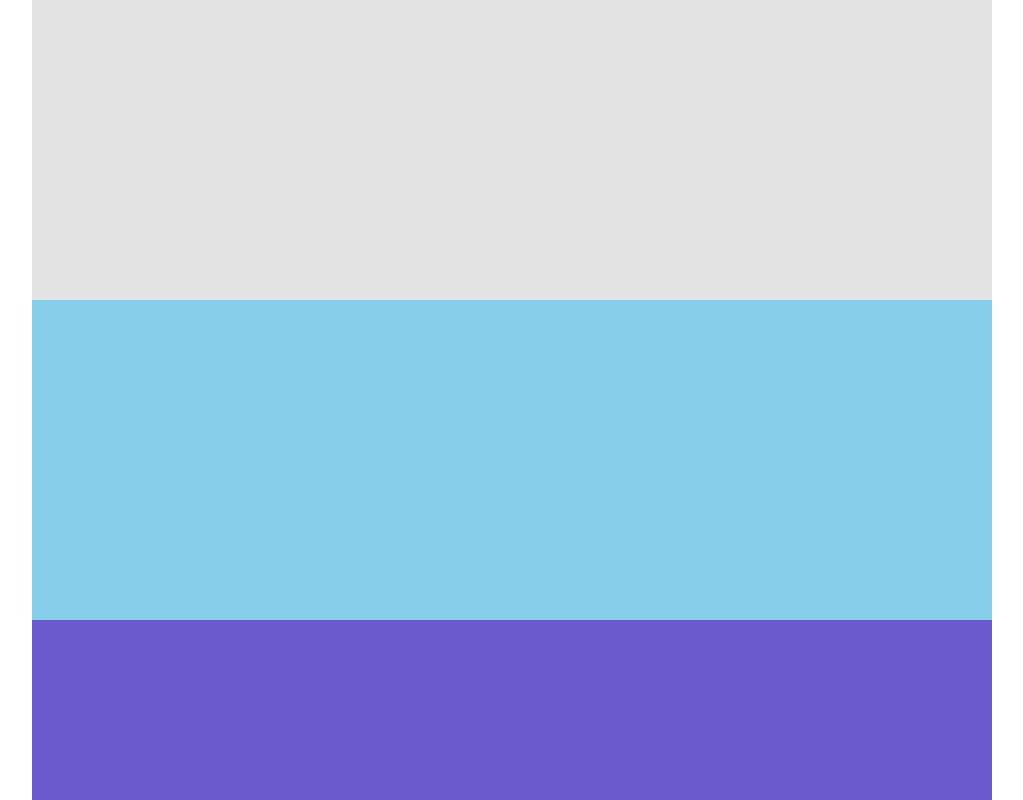
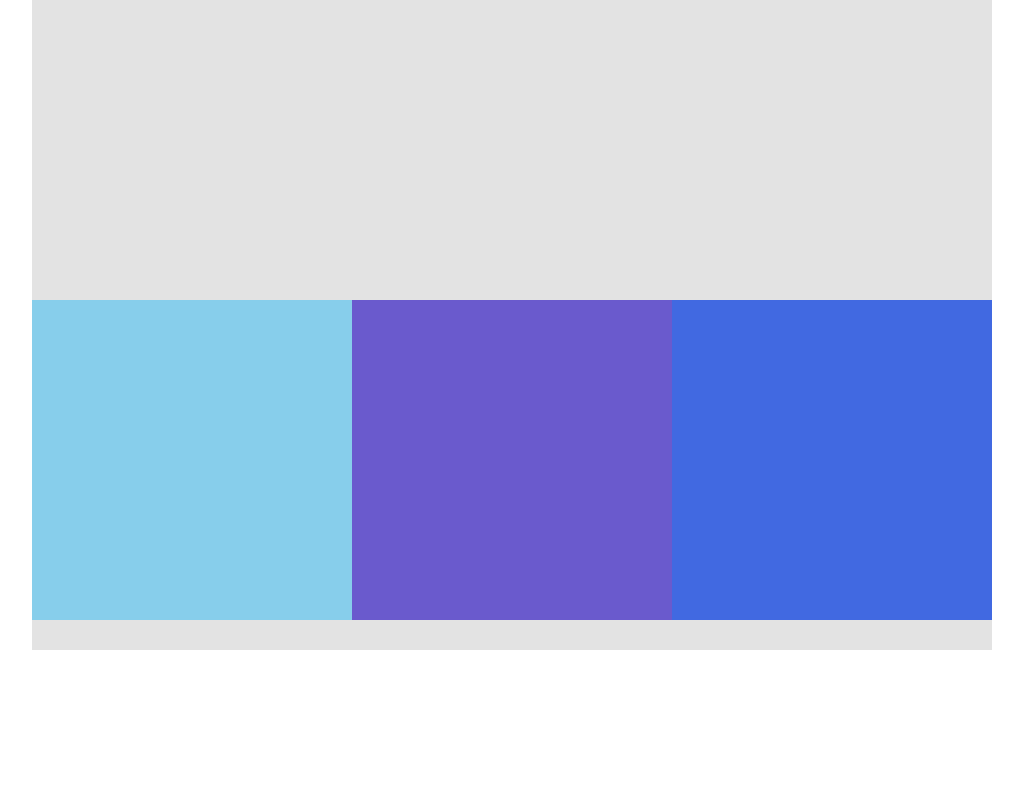
Before and after one commit to aliciamartin22/responsive-colors, a plain HTML site: page responsive-colors/index.html in a window 1280 px wide. Shown: the top 800 px of the page, without its empty margins (128-1151 px from the left). Drawn offline with Linux system fonts and the light colour scheme.

Commit message:
Add files via upload
updated desktop settings

```diff
--- a/responsive-colors/css/main.css
+++ b/responsive-colors/css/main.css
@@ -64,7 +64,7 @@ footer {
   }
 
   #column-1 {
-    background-color: mediumblue;
+    background-color: mediumpurple;
   }
 
   #column-2 {
@@ -72,7 +72,7 @@ footer {
   }
 
   #column-3 {
-    background-color: mediumpurple;
+    background-color: mediumblue;
   }
 
   footer {
@@ -90,14 +90,17 @@ footer {
 
   #column-1 {
     background-color: skyblue;
+    width:33.33%;
   }
 
   #column-2 {
     background-color: slateblue;
+    width:33.33%;
   }
 
   #column-3 {
     background-color: royalblue;
+    width:33.33%;
   }
 
   footer {
```
